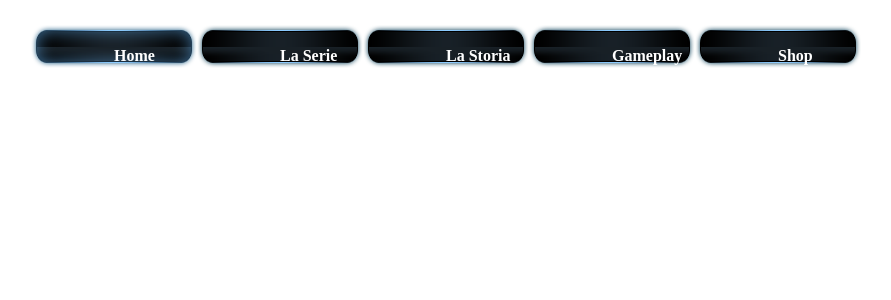
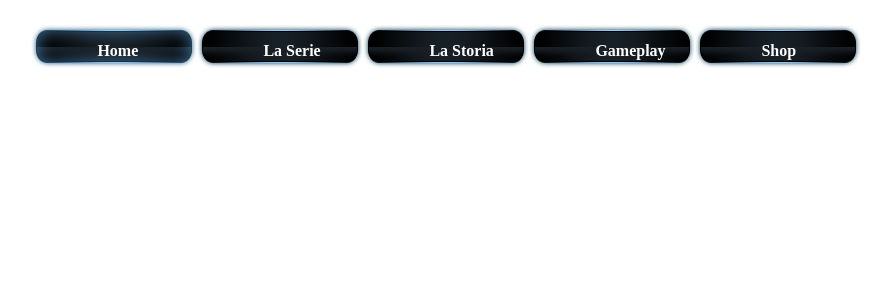
Before and after one commit to Felkun/amm, a PHP site: page / in a window 1280 px wide. Shown: the part 120-420 px from the top of the page, without its empty margins (17-908 px from the left). Run offline with PHP 8.4, Linux system fonts and the light colour scheme.

Commit message:
Pova bottoni

```diff
--- a/css/style.css
+++ b/css/style.css
@@ -48,6 +48,6 @@ ul#menu {
 
 span.menu {
     position: relative;
-    top:      50%;
-    left:     50%;
+    top:      40%;
+    left:     40%;
 }
```
